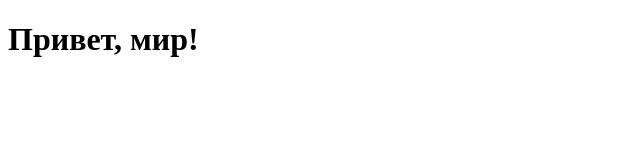
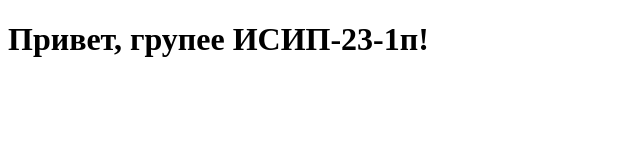
Before and after one commit to Salamander5876/ISIP-23-1p, a plain HTML site: page index.html in a window 1280 px wide. Shown: the whole page, without its empty margins (0-640 px from the left). Drawn offline with Linux system fonts and the light colour scheme.

Commit message:
Update index.html

```diff
--- a/index.html
+++ b/index.html
@@ -4,6 +4,6 @@
     <title>Мой первый проект</title>
 </head>
 <body>
-    <h1>Привет, мир!</h1>
+    <h1>Привет, групее ИСИП-23-1п!</h1>
 </body>
 </html>
```
